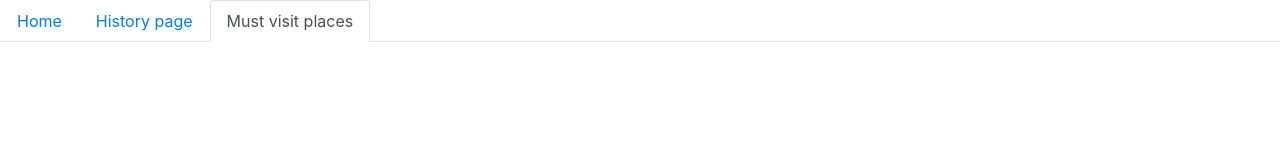
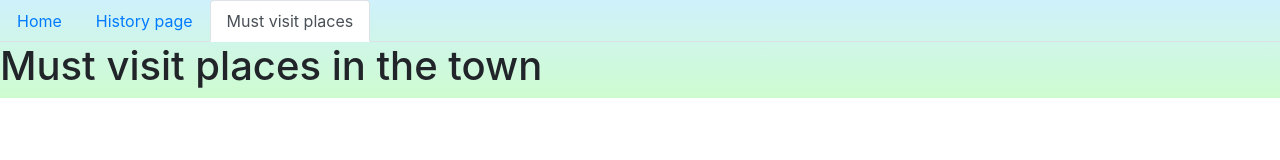
Before and after one commit to ElenaP20/CA2-HTML-CSS, a plain HTML site: page essential.html in a window 1280 px wide. Drawn offline with nearby package versions, Linux system fonts and the light colour scheme.

Commit message:
Third for essentials

```diff
--- a/essential.html
+++ b/essential.html
@@ -11,7 +11,7 @@
   <script src="https://maxcdn.bootstrapcdn.com/bootstrap/4.5.2/js/bootstrap.min.js"></script>
     </head>
     <body>
-        <link rel="stylesheet" type="text/css" href="mycssstyle.css">
+        <link rel="stylesheet" type="text/css" href="mystyle.css">
         <ul class="nav nav-tabs">
             <li class="nav-item">
                 <a class="nav-link" href="index.html">Home</a>
@@ -23,5 +23,6 @@
                 <a class="nav-link active">Must visit places</a>
             </li>
         </ul>
+        <h1>Must visit places in the town</h1>
     </body>
 </html>
```
